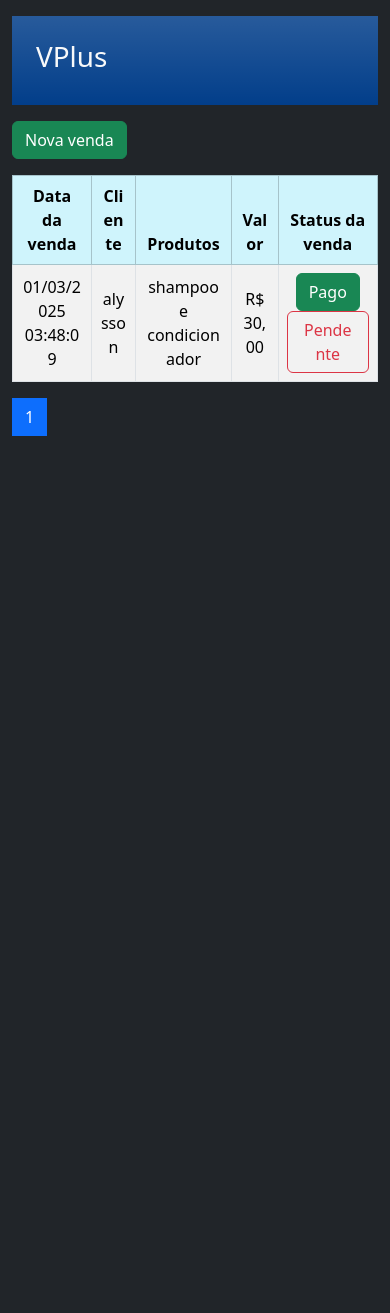
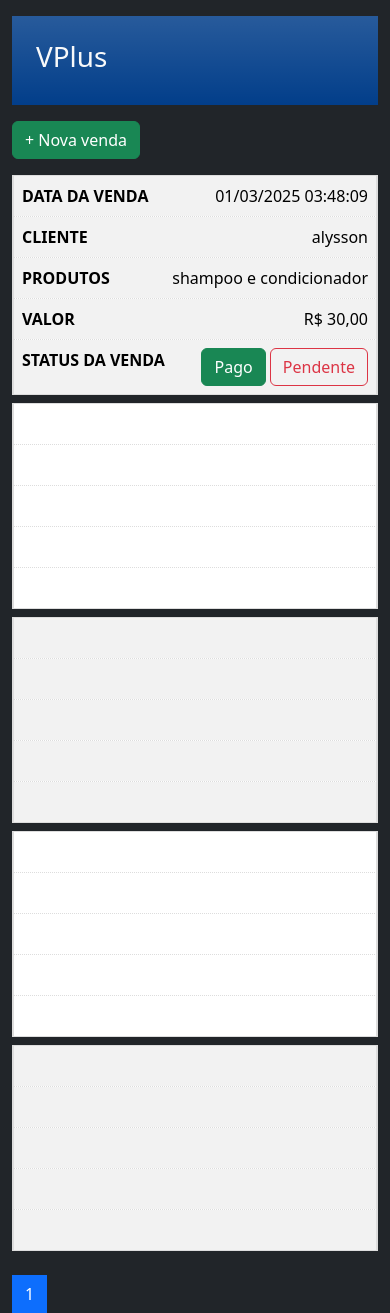
Before and after one commit to alyssongab/vendaplus, a PHP site: page /vendaplus/ in a window 390 px wide. Before the commit the page ends 436 px from the top, so only its background shows below. Run offline with PHP 8.4, Linux system fonts and the light colour scheme; data comes from the database, SQL or seed files in the repository; a stand-in replaces the project's code that opens the database connection; some libraries are stand-ins or nearby versions.

Commit message:
fix: corrige altura da tabela e deixa responsivo para mobile

```diff
--- a/app/includes/header.php
+++ b/app/includes/header.php
@@ -16,6 +16,39 @@
         color: white;
       }
 
+      .table{
+        --bs-table-hover-bg:rgb(197, 214, 240);
+      }
+
+      @media (max-width: 768px) {
+      #tabela-vendas thead {
+          display: none; /* Oculta o cabeçalho da tabela */
+      }
+
+      #tabela-vendas tbody tr {
+          display: block; /* Transforma cada linha em um bloco */
+          margin-bottom: 0.5rem; /* Adiciona um espaço entre as linhas */
+          border: 1px solid #ddd; /* Adiciona uma borda para melhor visualização */
+      }
+
+      #tabela-vendas td {
+          display: block; /* Transforma cada célula em um bloco */
+          text-align: right; /* Alinha o texto à direita */
+          border-bottom: 1px dotted #ddd; /* Adiciona uma borda inferior pontilhada */
+      }
+
+      #tabela-vendas td:last-child {
+          border-bottom: none; /* Remove a borda da última célula */
+      }
+
+      #tabela-vendas td::before {
+          content: attr(data-label); /* Exibe o conteúdo do atributo data-label */
+          float: left; /* Alinha o texto à esquerda */
+          text-transform: uppercase; /* Transforma o texto em maiúsculas */
+          font-weight: bold; /* Define o texto como negrito */
+      }
+    }
+
     </style>
   </head>
   <body class="bg-dark">
--- a/app/includes/listagem.php
+++ b/app/includes/listagem.php
@@ -2,13 +2,13 @@
 
     <section class="mt-3">
         <a href="/vendaplus/venda">
-            <button class="btn btn-success">Nova venda</button>
+            <button class="btn btn-success"> + Nova venda</button>
         </a>
     </section>
 
     <section id="listagem" class="mt-3 table-container">
         <!-- tabela -->
-        <div class="table-responsive">
+        <div class="table-responsive" style="min-height: 350px;">
             <table id="tabela-vendas" class="table table-striped table-bordered table-hover text-center align-middle text-break">
                 <thead class="table-info">
                     <tr>
@@ -24,13 +24,17 @@
                 </tbody>
             </table>
         </div>
-        <div id="pagination" class="pagination"></div>
+        <div class="pagination-container">
+            <div id="pagination" class="pagination"></div>
+        </div>
     </section>
 
 </main>
 
 <script>
     let paginaAtual = 1
+    const registrosPorPagina = 5; // Defina o número máximo de registros que você quer exibir
+    const alturaLinha = 40; // Altura aproximada de cada linha da tabela
 
     function listarVendas(page = 1){
         const tbody = document.querySelector('tbody');
@@ -52,11 +56,11 @@
 
                 const row = document.createElement('tr');
                 row.innerHTML = `
-                    <td>${venda.data_venda}</td>
-                    <td>${venda.cliente}</td>
-                    <td>${venda.produtos}</td>
-                    <td>R$ ${venda.valor}</td>
-                    <td>
+                    <td data-label="Data da venda">${venda.data_venda}</td>
+                    <td data-label="Cliente">${venda.cliente}</td>
+                    <td data-label="Produtos">${venda.produtos}</td>
+                    <td data-label="Valor">R$ ${venda.valor}</td>
+                    <td data-label="Status da venda">
                         <input type="radio" class="btn-check" name="venda-${venda.id_venda}" id="pago-${venda.id_venda}" autocomplete="off" value="S" ${pago}>
                         <label id="S" class="btn btn-outline-success labelz" for="pago-${venda.id_venda}">Pago</label>
 
@@ -66,6 +70,21 @@
                 `;
                 tbody.appendChild(row);
             });
+
+
+            // Adiciona linhas vazias para preencher a tabela
+            const linhasAtuais = data.vendas.length;
+            for (let i = linhasAtuais; i < registrosPorPagina; i++) {
+                const emptyRow = document.createElement('tr');
+                emptyRow.innerHTML = `
+                    <td>&nbsp;</td>
+                    <td>&nbsp;</td>
+                    <td>&nbsp;</td>
+                    <td>&nbsp;</td>
+                    <td>&nbsp;</td>
+                `;
+                tbody.appendChild(emptyRow);
+            }
 
             const radios = document.querySelectorAll('input[type="radio"]');
             radios.forEach(radio => {
```
